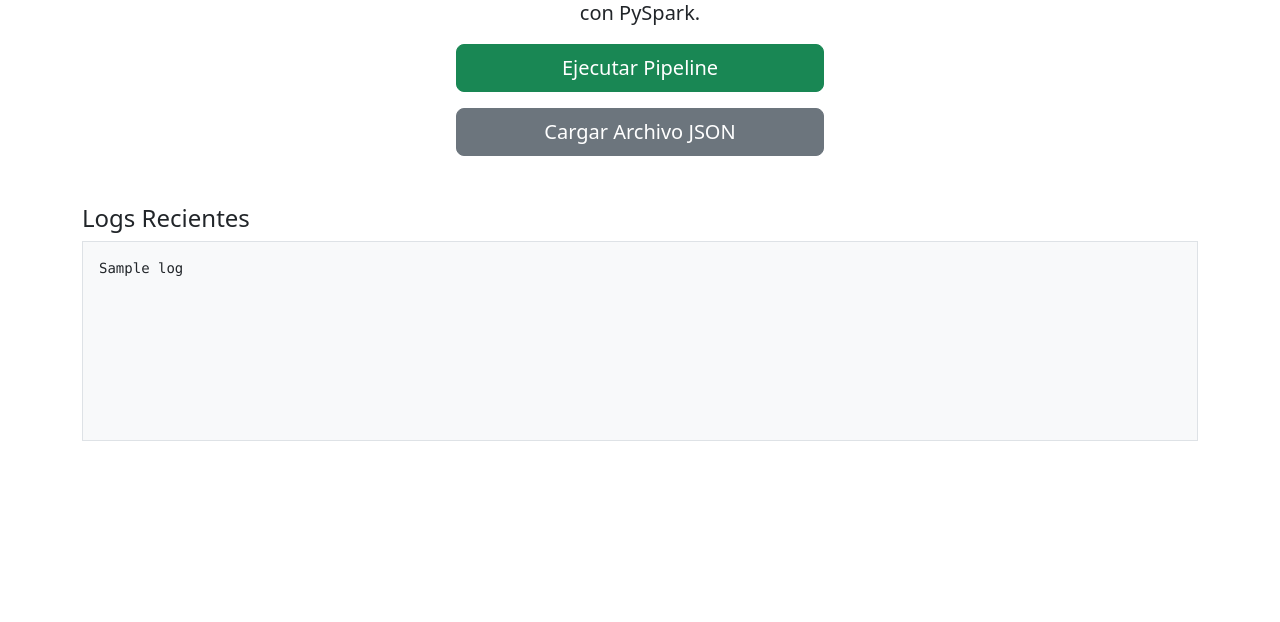
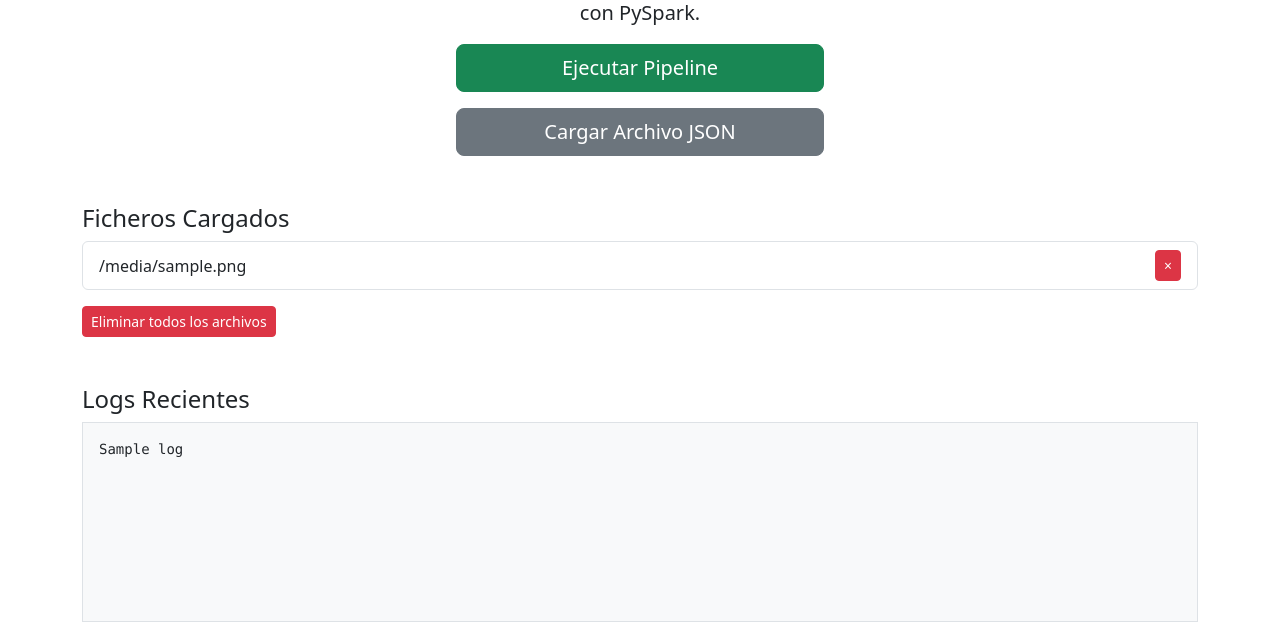
Before and after one commit to smwko/data-ingestion-framework, a Flask app: template templates/index.html in a window 1280 px wide. Shown: the part 278-900 px from the top of the page. Before the commit the page ends 719 px from the top, so only its background shows below. Run offline with Flask 3, Linux system fonts and the light colour scheme; the template is opened without the code that fills it: most values are stand-ins (such as "Sample title", 1, 10 or a date in 2020).

Commit message:
feat: shown files uploaded

```diff
--- a/templates/index.html
+++ b/templates/index.html
@@ -61,6 +61,28 @@
       </div>
     </div>
 
+    <!-- Sección para mostrar archivos cargados -->
+    <div class="mt-5">
+      <h4>Ficheros Cargados</h4>
+      {% if file_list %}
+        <ul class="list-group">
+          {% for file in file_list %}
+            <li class="list-group-item d-flex justify-content-between align-items-center">
+              {{ file }}
+              <a href="{{ url_for('delete_file', filename=file) }}" class="btn btn-sm btn-danger" title="Eliminar">
+                &times;
+              </a>
+            </li>
+          {% endfor %}
+        </ul>
+        <div class="mt-3">
+          <a href="{{ url_for('delete_all') }}" class="btn btn-sm btn-danger">Eliminar todos los archivos</a>
+        </div>
+      {% else %}
+        <p>No hay archivos cargados.</p>
+      {% endif %}
+    </div>
+
     <!-- Sección para mostrar logs -->
     <div class="mt-5">
       <h4>Logs Recientes</h4>
```
